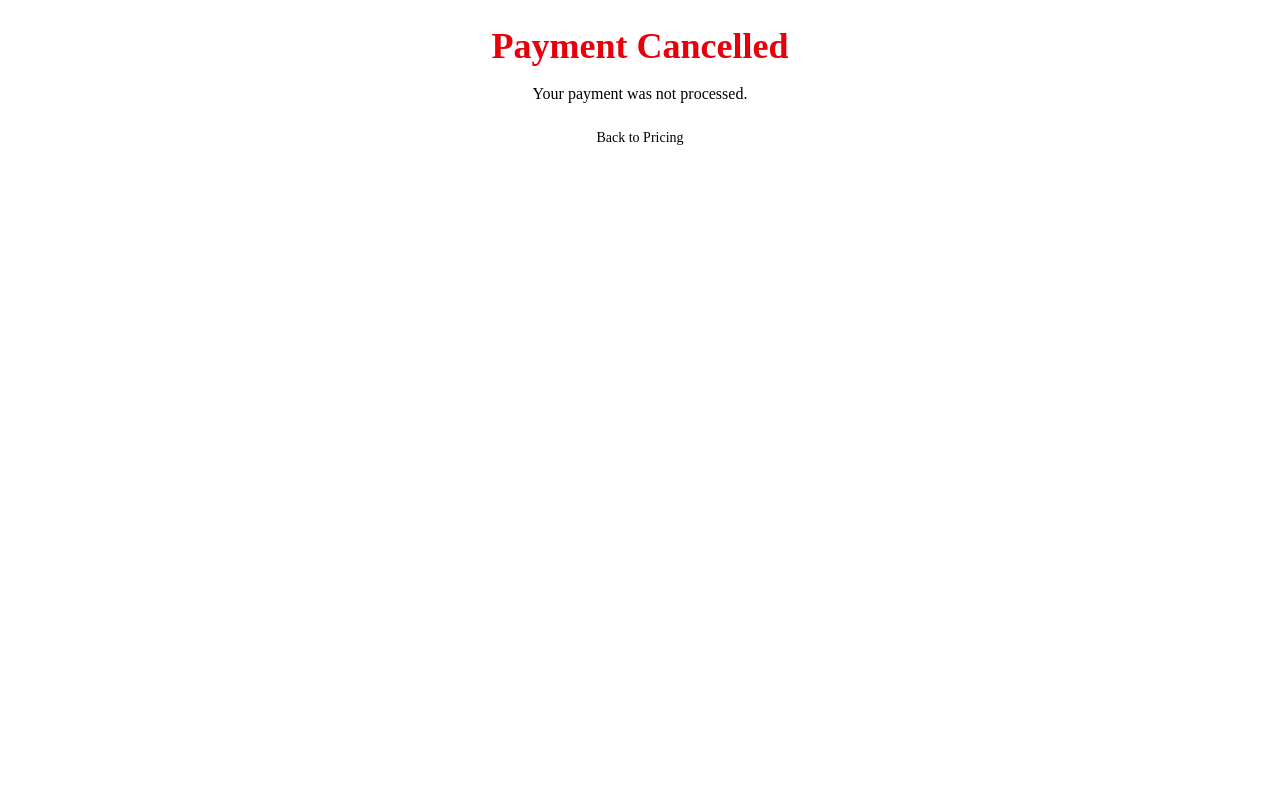
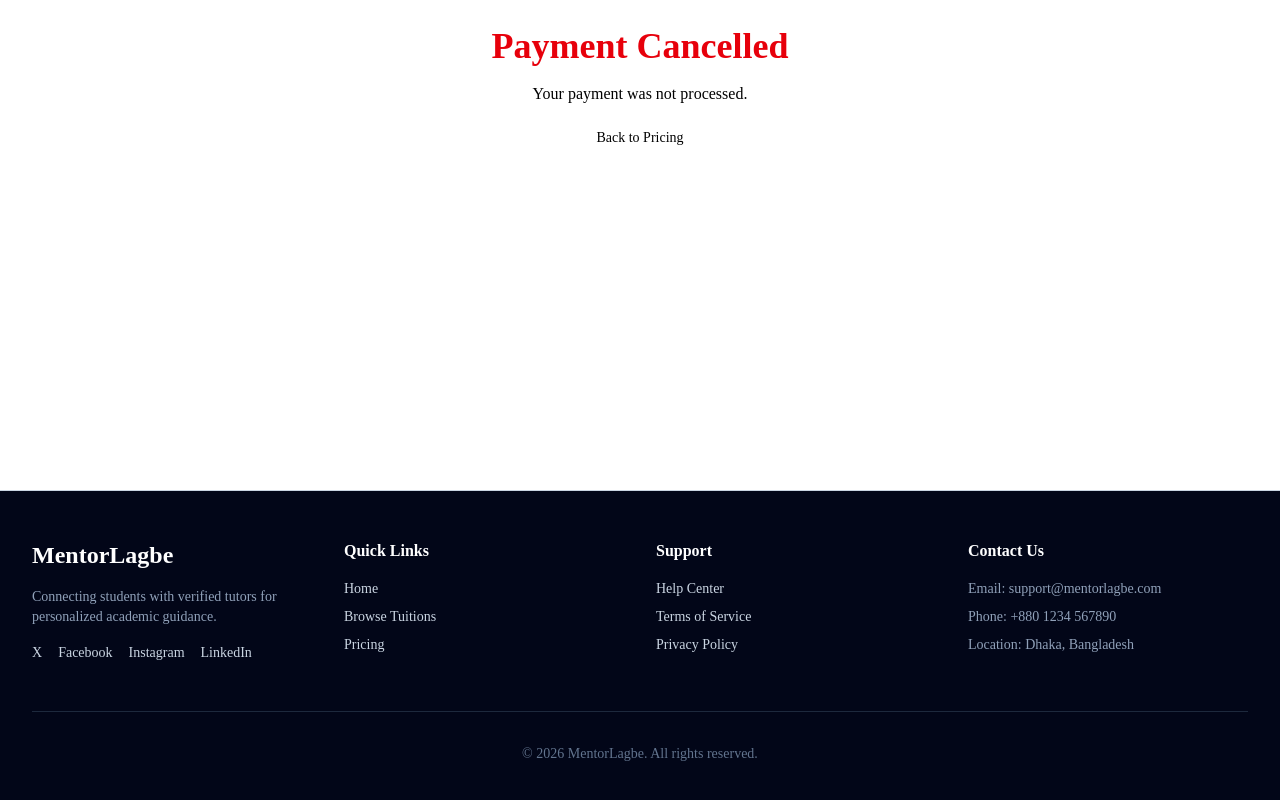
Before and after one commit to SUMAYAAKTERDANA/mentorlagbe-clientside, a Next.js app: page /payment/cancel in a window 1280 px wide. Shown: the part 310-1110 px from the top of the page. Before the commit the page ends 800 px from the top, so only its background shows below. Built offline with nearby package versions, Linux system fonts and the light colour scheme.

Commit message:
Update index js

```diff
--- a/src/app/layout.tsx
+++ b/src/app/layout.tsx
@@ -2,6 +2,7 @@ import type { Metadata } from "next";
 import { Geist, Geist_Mono } from "next/font/google";
 import "./globals.css";
 import { Toaster } from "sonner";
+import Footer from "@/components/Footer";
 
 const geistSans = Geist({
   variable: "--font-geist-sans",
@@ -23,12 +24,13 @@ export default function RootLayout({
 }: Readonly<{
   children: React.ReactNode;
 }>) {
-  return (
+ return (
     <html lang="en">
-      <body
-        className={`${geistSans.variable} ${geistMono.variable} antialiased`}
-      >
-        {children}
+      <body className={`${geistSans.variable} ${geistMono.variable} antialiased min-h-screen flex flex-col`}>
+        <div className="flex-1">
+          {children}
+        </div>
+        <Footer />
         <Toaster position="top-center" richColors />
       </body>
     </html>
--- a/src/components/Footer.jsx
+++ b/src/components/Footer.jsx
@@ -1,5 +1,4 @@
 import Link from "next/link";
-import { Facebook, Twitter, Instagram, Linkedin } from "lucide-react";
 
 export default function Footer() {
   return (
@@ -15,11 +14,11 @@ export default function Footer() {
             <p className="text-sm text-slate-400 mb-4">
               Connecting students with verified tutors for personalized academic guidance.
             </p>
-            <div className="flex space-x-4">
-              <Link href="#" className="text-slate-400 hover:text-white transition-colors"><Twitter className="h-5 w-5" /></Link>
-              <Link href="#" className="text-slate-400 hover:text-white transition-colors"><Facebook className="h-5 w-5" /></Link>
-              <Link href="#" className="text-slate-400 hover:text-white transition-colors"><Instagram className="h-5 w-5" /></Link>
-              <Link href="#" className="text-slate-400 hover:text-white transition-colors"><Linkedin className="h-5 w-5" /></Link>
+            <div className="flex space-x-4 text-sm font-medium">
+              <Link href="#" className="hover:text-white transition-colors">X</Link>
+              <Link href="#" className="hover:text-white transition-colors">Facebook</Link>
+              <Link href="#" className="hover:text-white transition-colors">Instagram</Link>
+              <Link href="#" className="hover:text-white transition-colors">LinkedIn</Link>
             </div>
           </div>
 
```
